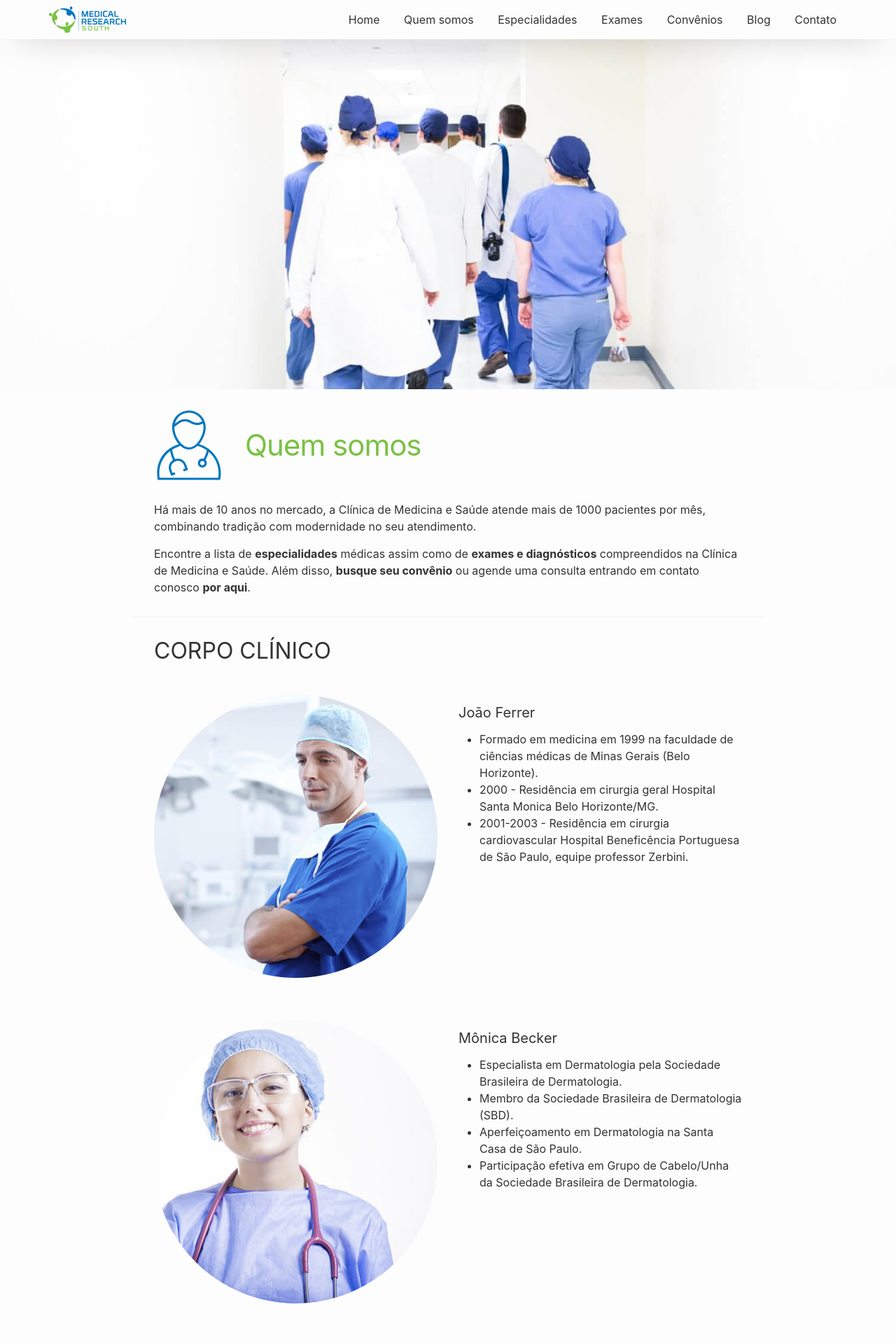
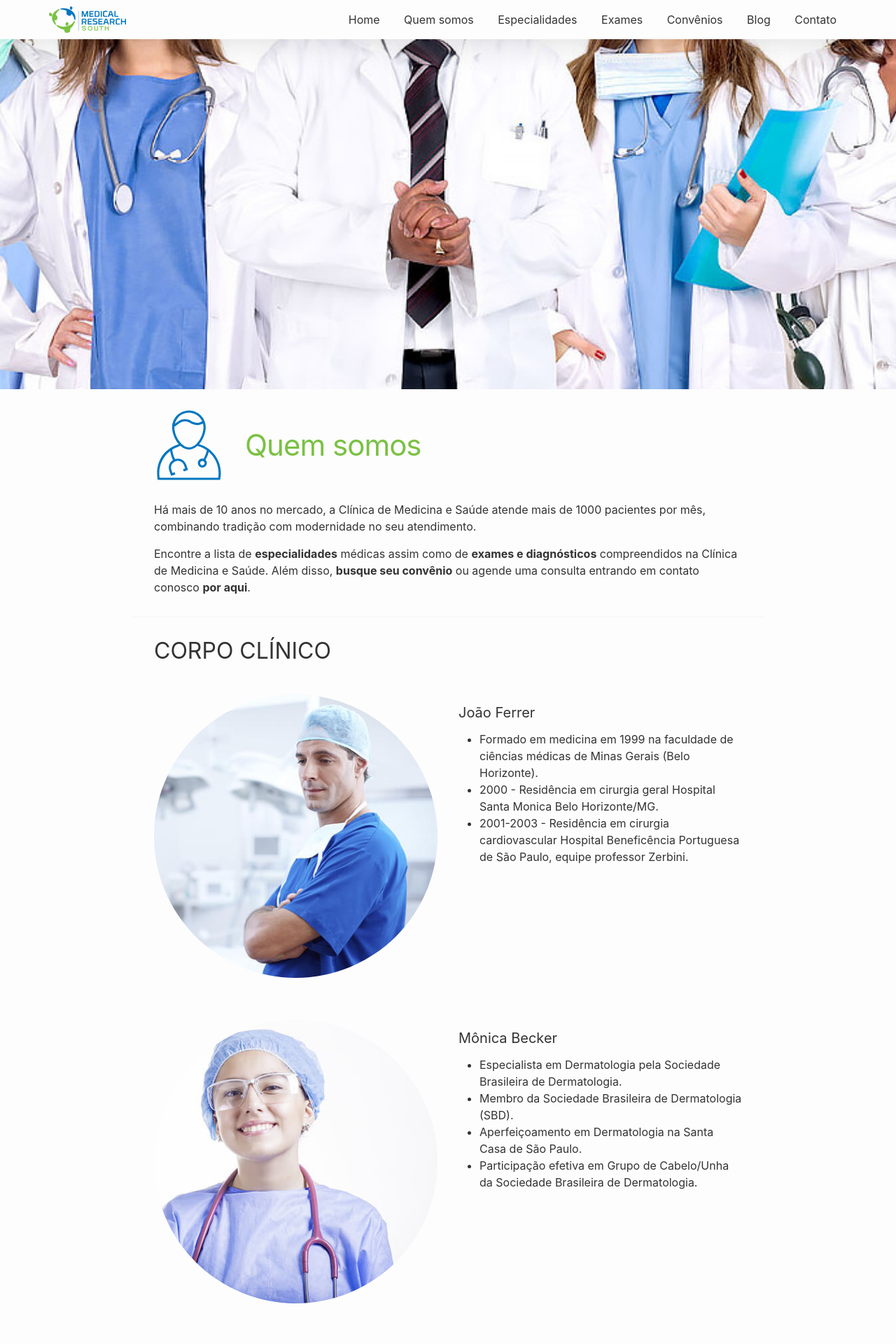
Before and after one commit to CopaTecnologia/medicinaesaude, a Jekyll site: the page built from sobre.markdown, in a window 1280 px wide. Shown: the top 1920 px of the page at 70% size. Built offline with Jekyll 4.4.1, drawn with Linux system fonts in a browser that asks for light colours.

Commit message:
Updated Sobre

```diff
--- a/sobre.markdown
+++ b/sobre.markdown
@@ -4,7 +4,7 @@ date: 2017-12-20 09:05:00 -02:00
 position: 0
 icon_image: "/uploads/doctor.svg"
 title_color: "#7ac143"
-cover_image: "/uploads/corpomedico.jpg"
+cover_image: "/uploads/corpo-medico.jpg"
 excerpt: Há mais de 10 anos no mercado, a Clínica de Medicina e Saúde atende mais
   de 1000 pacientes por mês, combinando tradição com modernidade no seu atendimento.
 nav-title: Quem somos
```
